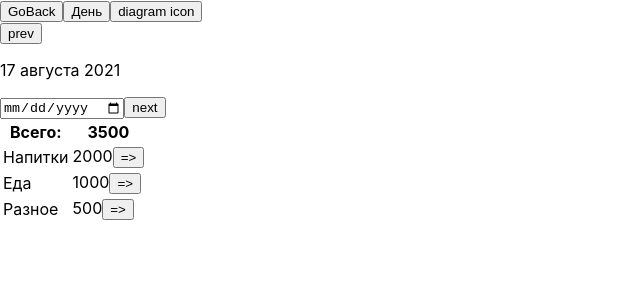
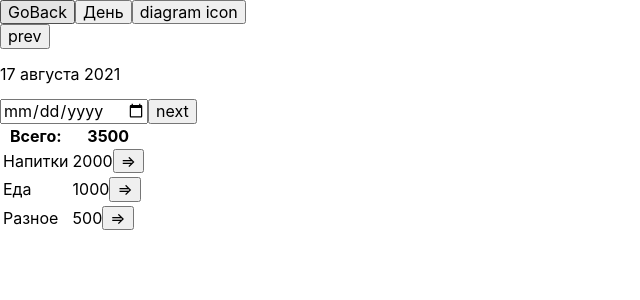
Before and after one commit to z9877969/bc9.wallet, a React (Create React App) app: page / in a window 1280 px wide. Shown: the top 300 px of the page, without its empty margins (0-640 px from the left). Built offline with nearby package versions, Linux system fonts and the light colour scheme.

Commit message:
adds normilize

```diff
--- a/package.json
+++ b/package.json
@@ -6,6 +6,7 @@
     "@testing-library/jest-dom": "^5.14.1",
     "@testing-library/react": "^11.2.7",
     "@testing-library/user-event": "^12.8.3",
+    "modern-normalize": "^1.1.0",
     "react": "^17.0.2",
     "react-dom": "^17.0.2",
     "react-scripts": "4.0.3",
--- a/src/index.css
+++ b/src/index.css
@@ -1,3 +1,4 @@
+@import '/node_modules/modern-normalize/modern-normalize.css';
 body {
   margin: 0;
   font-family: -apple-system, BlinkMacSystemFont, 'Segoe UI', 'Roboto', 'Oxygen',
```
Also changed, not shown: src/index.js (line endings or trailing spaces), 1 other file (tests, documents, lock files or other folders).
